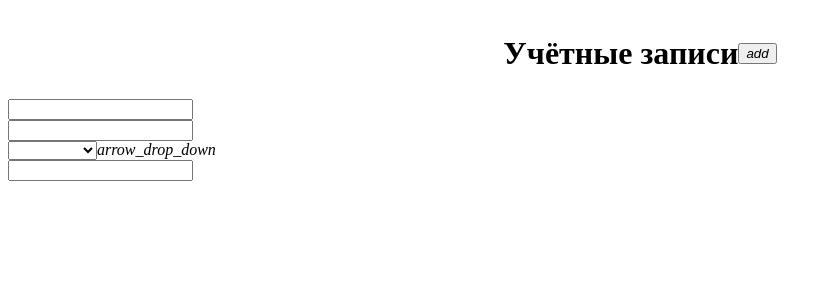
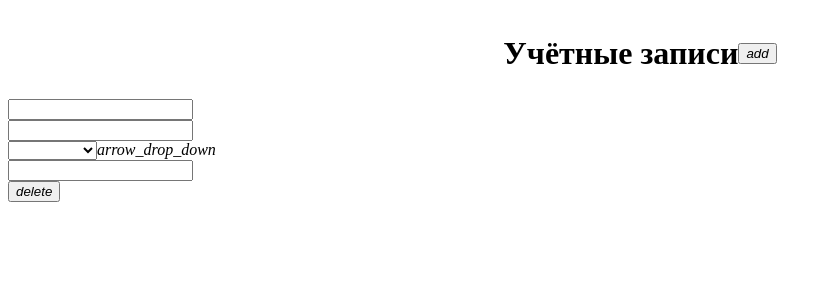
Before and after one commit to nasty23-star/selects, a Vue app: page / in a window 1280 px wide. Both pictures are taken after a click on the button "add". Shown: the top 300 px of the page, without its empty margins (0-832 px from the left). Built offline with nearby package versions, Linux system fonts and the light colour scheme.

Commit message:
Добавила кнопку удалить

```diff
--- a/src/App.vue
+++ b/src/App.vue
@@ -30,6 +30,9 @@ const updateNote = (newNote: NoteInt) => {
     return note
   })
 }
+const deleteNote = (id: number) => {
+  return (notes.value = notes.value.filter((note) => note.id !== id))
+}
 </script>
 
 <template>
@@ -42,7 +45,13 @@ const updateNote = (newNote: NoteInt) => {
     </div>
   </header>
   <main>
-    <VNote v-for="note in notes" :note="note" :key="note.id" @update-note="updateNote"></VNote>
+    <VNote
+      v-for="note in notes"
+      :note="note"
+      :key="note.id"
+      @update-note="updateNote"
+      @delete-note="deleteNote"
+    ></VNote>
   </main>
 </template>
 
--- a/src/components/VNote.vue
+++ b/src/components/VNote.vue
@@ -2,8 +2,9 @@
 import { ref, watch } from 'vue'
 import VSelect from './VSelect.vue'
 import VInput from './VInput.vue'
+import VButton from './VButton.vue'
 import type { NoteInt } from '../types/common'
-const emit = defineEmits(['updateNote'])
+const emit = defineEmits(['updateNote', 'deleteNote'])
 const props = defineProps<{ note: NoteInt }>()
 const selected = ref('')
 const flag = ref('')
@@ -40,6 +41,12 @@ watch(password, () => {
     <VInput v-model="login" />
     <VSelect v-model="selected" />
     <VInput v-model="password" />
+    <VButton
+      @click="emit('deleteNote', note.id)"
+      class="border square tertiary-border tertiary-text small medium-elevate"
+    >
+      <i>delete</i>
+    </VButton>
   </div>
 </template>
 
```
